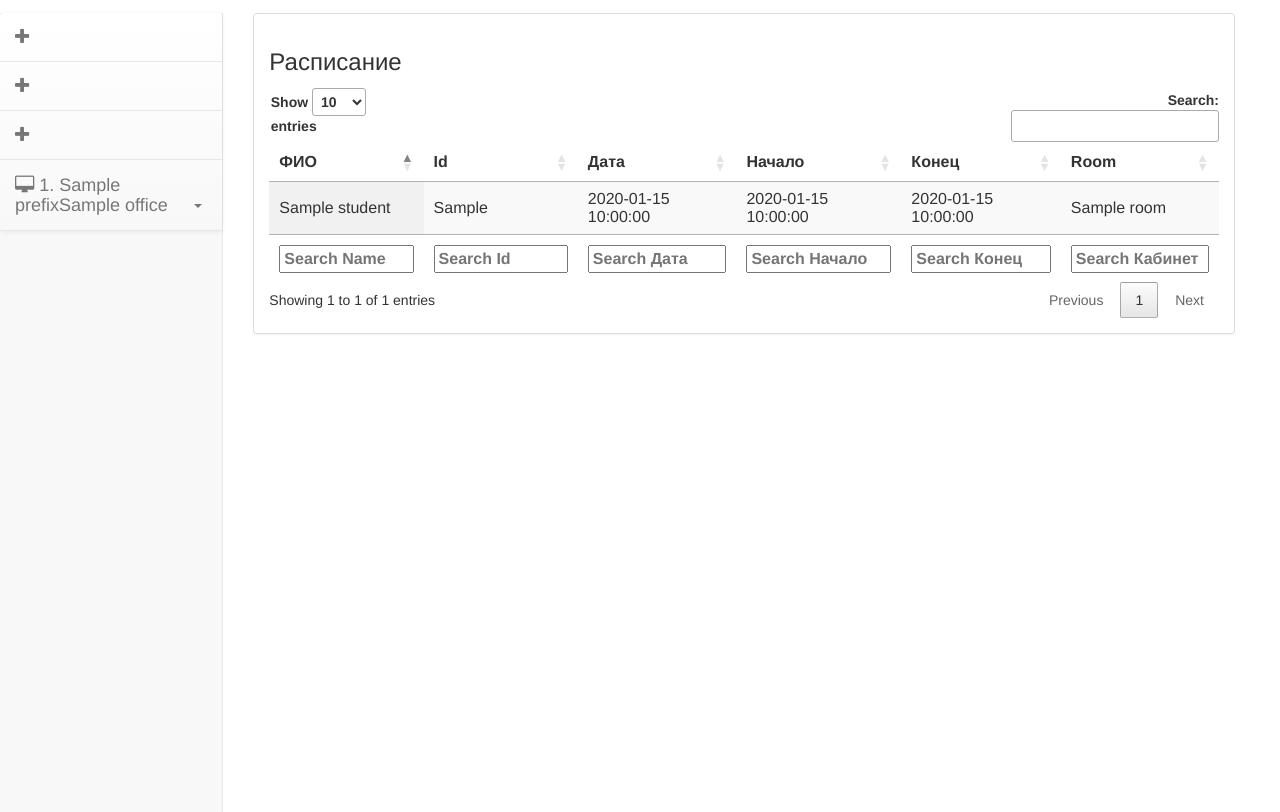
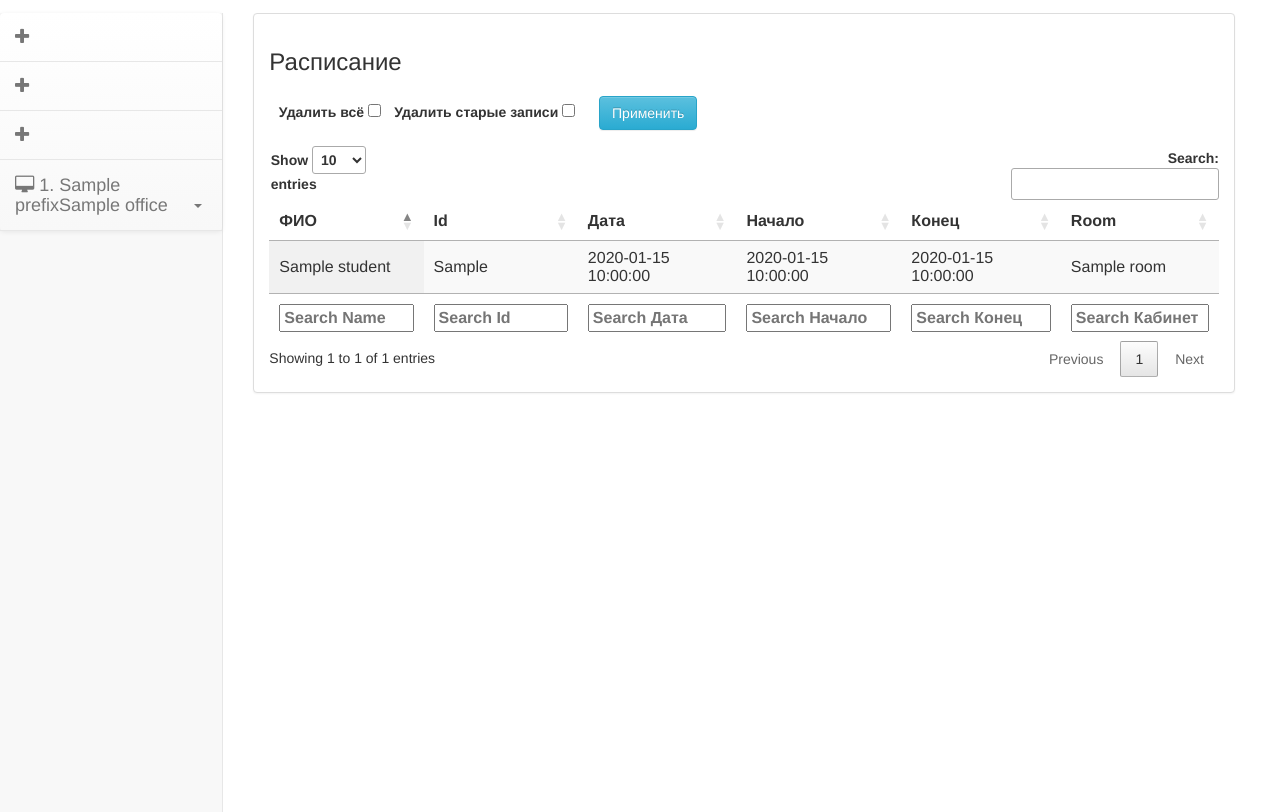
Before and after one commit to JXRAKEKSER/simcenter, a Flask app: template templates/raspisaniye.html in a window 1280 px wide. Shown: the part 325-1137 px from the top of the page. Run offline with Flask 2, Linux system fonts and the light colour scheme; the template is opened without the code that fills it: most values are stand-ins (such as "Sample title", 1, 10 or a date in 2020); some libraries are stand-ins or nearby versions.

Commit message:
feat: добвить удаление старых и любых записей в талбице расписания

```diff
--- a/app/database.py
+++ b/app/database.py
@@ -109,7 +109,7 @@ class Room(db.Model, Mixin):
     __tablename__ = "room"
     id = db.Column(db.Integer, autoincrement=True, primary_key=True)
     number = db.Column(db.String(45), nullable=True)
-    name = db.Column(db.String(45), nullable=True)
+    name = db.Column(db.Text, nullable=True)
     ip = db.Column(db.String(45), nullable=True)
 
 
--- a/static/css/blocks/student-info/__id/_accent/student-info__id_accent.css
+++ b/static/css/blocks/student-info/__id/_accent/student-info__id_accent.css
@@ -1,4 +1,6 @@
 .student-info__id_accent {
-    font-size: 95px;
+    font-size: 130px;
     font-weight: 700;
+    line-height: 0.8;
+    overflow-wrap: break-word;
 }
--- a/static/css/blocks/student-info/student-info.css
+++ b/static/css/blocks/student-info/student-info.css
@@ -5,6 +5,4 @@
 }
 .student-info_mode_print {
     width: 100%;
-    box-sizing: border-box;
-    border: 2px solid black;
 }
--- a/static/css/pages/page-print-ticket.css
+++ b/static/css/pages/page-print-ticket.css
@@ -69,5 +69,5 @@
 .access__credentials:last-of-type {
     grid-row: 3;
     font-size: 15px;
-    align-self: flex-start;
+    align-self: flex-end;
 }
--- a/templates/print-ticket/print-ticket.html
+++ b/templates/print-ticket/print-ticket.html
@@ -8,7 +8,7 @@
   </head>
   <body class="body" data-redirect-url="{{redirect_url}}">
     <main class="main">
-      <section class="student-info">
+      <section class="student-info student-info_mode_print">
         <span style="text-align: center;" class="student-info__id student-info__id_color_black student-info__id_accent">{{ person_id }}</span>
       </section>
       <section class="ticket-data">
@@ -45,8 +45,8 @@
       </section>
     </main>
   </body>
-  <!-- <script
+  <script
     type="module"
     src="/static/scripts/page-print-ticket/index.js"
-  ></script> -->
+  ></script>
 </html>
--- a/templates/raspisaniye.html
+++ b/templates/raspisaniye.html
@@ -2,21 +2,20 @@
    - License, v. 2.0. If a copy of the MPL was not distributed with this
    - file, You can obtain one at http://mozilla.org/MPL/2.0/. -->
 
-{% extends "base.html" %}
-{% block title %} AKT - {{ page_title  }} {% endblock %}
+{% extends "base.html" %} {% block title %} AKT - {{ page_title }} {% endblock
+%} {%- from "sb_manage.html" import sb_manage with context %} {% block sidebar
+%} {{ sb_manage() }} {% endblock %} {% block page_content %} {% from
+"_helpers.html" import render_field with context %} {% from "_modals.html"
+import qrModal %}
 
-{%- from "sb_manage.html" import sb_manage with context %}
-{% block sidebar %}
-{{ sb_manage() }}
-{% endblock %}
-
-{% block page_content %}
-{% from "_helpers.html" import render_field with context %}
-{% from "_modals.html" import qrModal %}
-
-
-<link href="//cdn.datatables.net/1.10.20/css/jquery.dataTables.min.css" rel="stylesheet" />
-<link href="//cdn.datatables.net/buttons/1.6.2/css/buttons.dataTables.min.css" rel="stylesheet" />
+<link
+  href="//cdn.datatables.net/1.10.20/css/jquery.dataTables.min.css"
+  rel="stylesheet"
+/>
+<link
+  href="//cdn.datatables.net/buttons/1.6.2/css/buttons.dataTables.min.css"
+  rel="stylesheet"
+/>
 
 <script src="//code.jquery.com/jquery-3.5.1.js"></script>
 <script src="//cdn.datatables.net/1.10.21/js/jquery.dataTables.min.js"></script>
@@ -33,7 +32,7 @@ tfoot input {
   }
 
   #myInput {
-  background-image: url('/css/searchicon.png');
+    background-image: url("/css/searchicon.png");
     background-position: 10px 10px;
     background-repeat: no-repeat;
     width: 100%;
@@ -44,7 +43,7 @@ tfoot input {
   }
 
   #myIn {
-  background-image: url('/css/searchicon.png');
+    background-image: url("/css/searchicon.png");
     background-position: 10px 10px;
     background-repeat: no-repeat;
     width: 100%;
@@ -68,12 +67,14 @@ tfoot input {
     font-size: 18px;
   }
 
-#myTable th, #myTable td {
+  #myTable th,
+  #myTable td {
     text-align: left;
     padding: 12px;
   }
 
-#myTab th, #myTab td {
+  #myTab th,
+  #myTab td {
     text-align: left;
     padding: 12px;
   }
@@ -86,11 +87,13 @@ tfoot input {
     border-bottom: 1px solid #ddd;
   }
 
-#myTable tr.header, #myTable tr:hover {
+  #myTable tr.header,
+  #myTable tr:hover {
     background-color: #f1f1f1;
   }
 
-#myTab tr.header, #myTab tr:hover {
+  #myTab tr.header,
+  #myTab tr:hover {
     background-color: #f1f1f1;
   }
 
@@ -102,15 +105,16 @@ tfoot input {
 
   @media print {
     body * {
-    visibility:hidden;
+      visibility: hidden;
     }
-  #printSection, #printSection * {
-    visibility:visible;
+    #printSection,
+    #printSection * {
+      visibility: visible;
     }
     #printSection {
-    position:absolute;
-    left:0;
-    top:0;
+      position: absolute;
+      left: 0;
+      top: 0;
     }
   }
 
@@ -150,7 +154,8 @@ tfoot input {
     border: solid 1px #ccc;
     border-top: 0;
   }
-#liveFilter .liveFilterList tr th:first-child, #liveFilter .liveFilterList tr td:first-child {
+  #liveFilter .liveFilterList tr th:first-child,
+  #liveFilter .liveFilterList tr td:first-child {
     padding-left: 5px;
   }
   #liveFilter .liveFilterList tr th {
@@ -172,15 +177,24 @@ tfoot input {
     background: #982929;
     margin: 2px;
   }
-
 </style>
 
 <div class="col-md-12">
   <div class="panel panel-default">
     <div class="panel-body">
       <h3>Расписание</h3>
-
-			<table id="example" class="display" style="width:100%">
+      <form action="/raspis/delete" method="post">
+        <label>
+          Удалить всё
+          <input type="checkbox" value="all" name="removeAll" />
+        </label>
+        <label>
+          Удалить старые записи
+          <input type="checkbox" value="old" name="removeOld" />
+        </label>
+        <button class="btn btn-info" style="margin: 0 0 0 20px;" type="submit">Применить</button>
+      </form>
+      <table id="example" class="display" style="width: 100%">
         <thead>
           <tr>
             <th>ФИО</th>
@@ -192,8 +206,7 @@ tfoot input {
           </tr>
         </thead>
         <tbody>
-	{% if ra|length > 0 %}
-					{%for el in ra %}
+          {% if ra|length > 0 %} {%for el in ra %}
           <tr>
             <td>{{el.student}}</td>
             <td>{{el.id_stud}}</td>
@@ -201,10 +214,8 @@ tfoot input {
             <td>{{el.time_begin}}</td>
             <td>{{el.time_end}}</td>
             <td>{{el.room}}</td>
-
           </tr>
-		{%endfor%}
-			{% endif %}
+          {%endfor%} {% endif %}
         </tbody>
         <tfoot>
           <tr>
@@ -219,39 +230,41 @@ tfoot input {
       </table>
 
       <script>
-$(document).ready(function() {
+        $(document).ready(function () {
           // Setup - add a text input to each footer cell
-    $('table#example tfoot th').each( function () {
+          $("table#example tfoot th").each(function () {
             var title = $(this).text();
-        $(this).html( '<input type="text" placeholder="Search '+title+'" />' );
-    } );
+            $(this).html(
+              '<input type="text" placeholder="Search ' + title + '" />'
+            );
+          });
 
           // DataTable
-    var table = $('#example').DataTable({
+          var table = $("#example").DataTable({
             initComplete: function () {
               // Apply the search
-            this.api().columns().every( function () {
+              this.api()
+                .columns()
+                .every(function () {
                   var that = this;
 
-                $( 'input', this.footer() ).on( 'keyup change clear', function () {
-                    if ( that.search() !== this.value ) {
-                        that
-                            .search( this.value )
-                            .draw();
+                  $("input", this.footer()).on(
+                    "keyup change clear",
+                    function () {
+                      if (that.search() !== this.value) {
+                        that.search(this.value).draw();
                       }
-                } );
-            } );
                     }
+                  );
                 });
-
-} );
+            },
+          });
+        });
       </script>
-
     </div>
   </div>
 </div>
 
-
-
-{{ qrModal([['mym', translate('Management template', 'en', [defLang]), url_for('static', filename='images/manage_map.jpg')]], close=translate('Exit', 'en', [defLang]))}}
-{% endblock %}
+{{ qrModal([['mym', translate('Management template', 'en', [defLang]),
+url_for('static', filename='images/manage_map.jpg')]], close=translate('Exit',
+'en', [defLang]))}} {% endblock %}
```
Also changed, not shown: app/views/manage.py (+16 -1 lines). Lines whose indentation alone changed are shown as unchanged.
